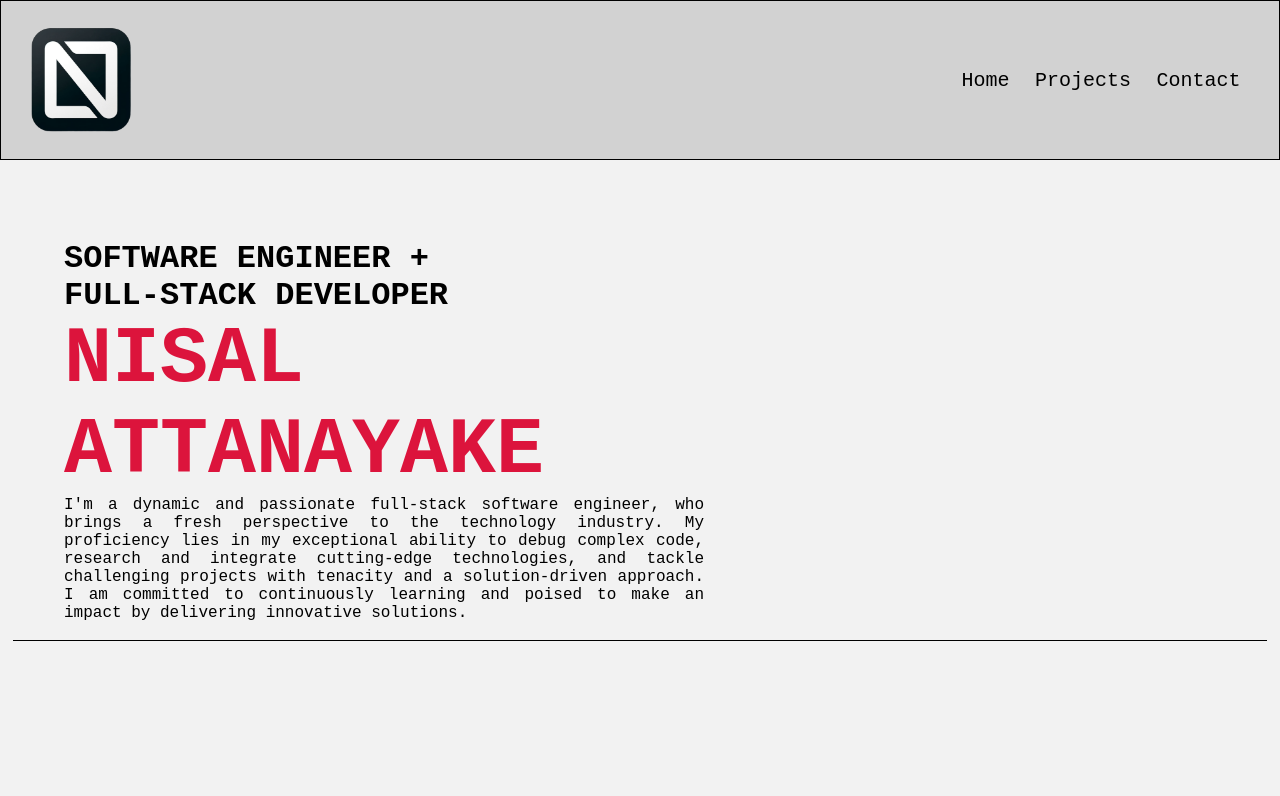
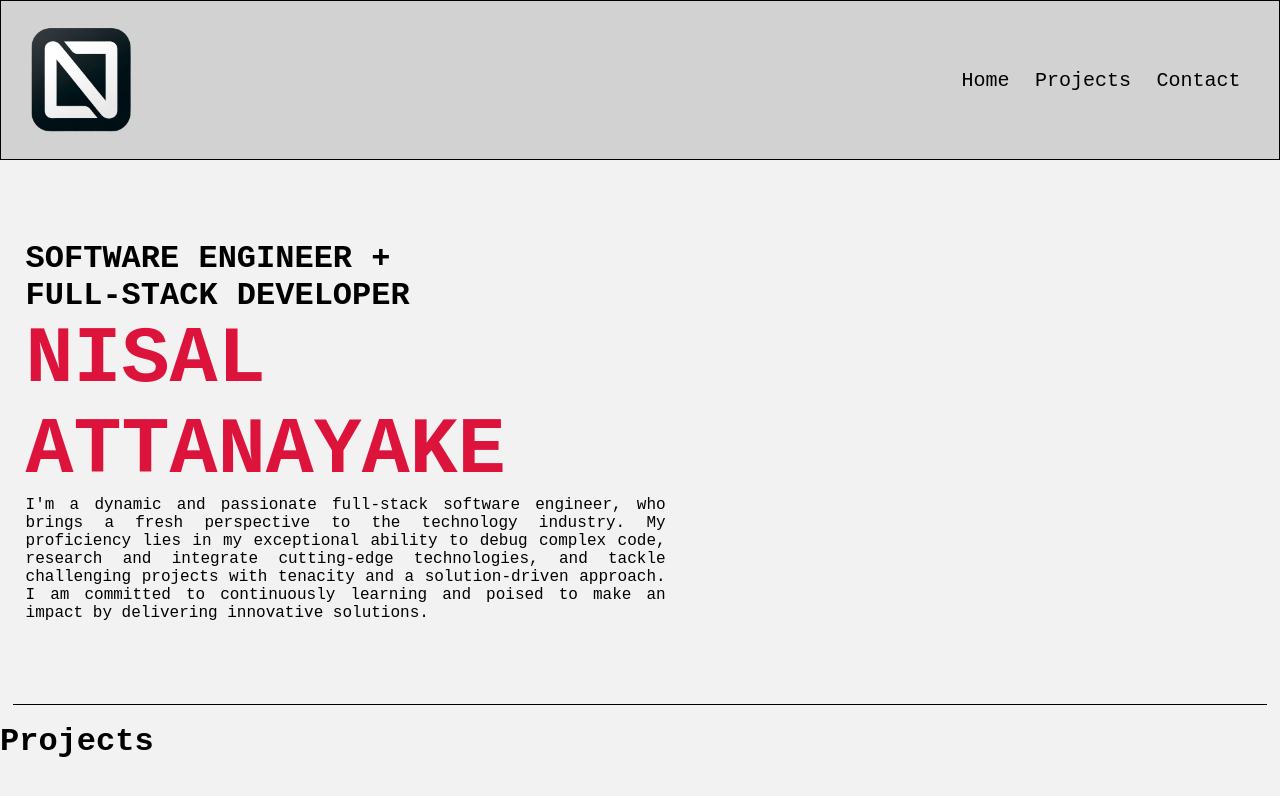
Before and after one commit to Nisal4/Portfolio, a React (Create React App) app: page / in a window 1280 px wide. Shown: the top 796 px of the page. Built offline with nearby package versions, Linux system fonts and the light colour scheme; a web font is replaced by a local one.

Commit message:
align home

```diff
--- a/src/App.js
+++ b/src/App.js
@@ -1,5 +1,6 @@
 import NavBar from "./components/NavBar/navbar";
 import Home from "./components/Home/home";
+import Projects from "./components/projects/projects";
 
 function App() {
   return (
@@ -8,6 +9,8 @@ function App() {
       <Home />
       <br></br>
       <hr></hr>
+      <br></br>
+      <Projects />
     </div>
   );
 }
--- a/src/components/Home/home.css
+++ b/src/components/Home/home.css
@@ -1,7 +1,8 @@
 .intro-text {
-    margin-left: 5vw;
+    margin-left: 2vw;
     width: 60vw;
     margin-top: 10vh;
+    margin-bottom: 8vh;
 }
 
 .name {
--- /dev/null
+++ b/src/components/projects/projects.js
@@ -0,0 +1,16 @@
+import './projects.css';
+
+const Projects = () => {
+    return (
+        <div className='projects-container'>
+            <div className='projects-header'>
+                <h1>Projects</h1>
+            </div>
+        </div>
+    )
+
+}
+
+
+
+export default Projects;
```
Also changed, not shown: src/components/projects/projects.css (added).
